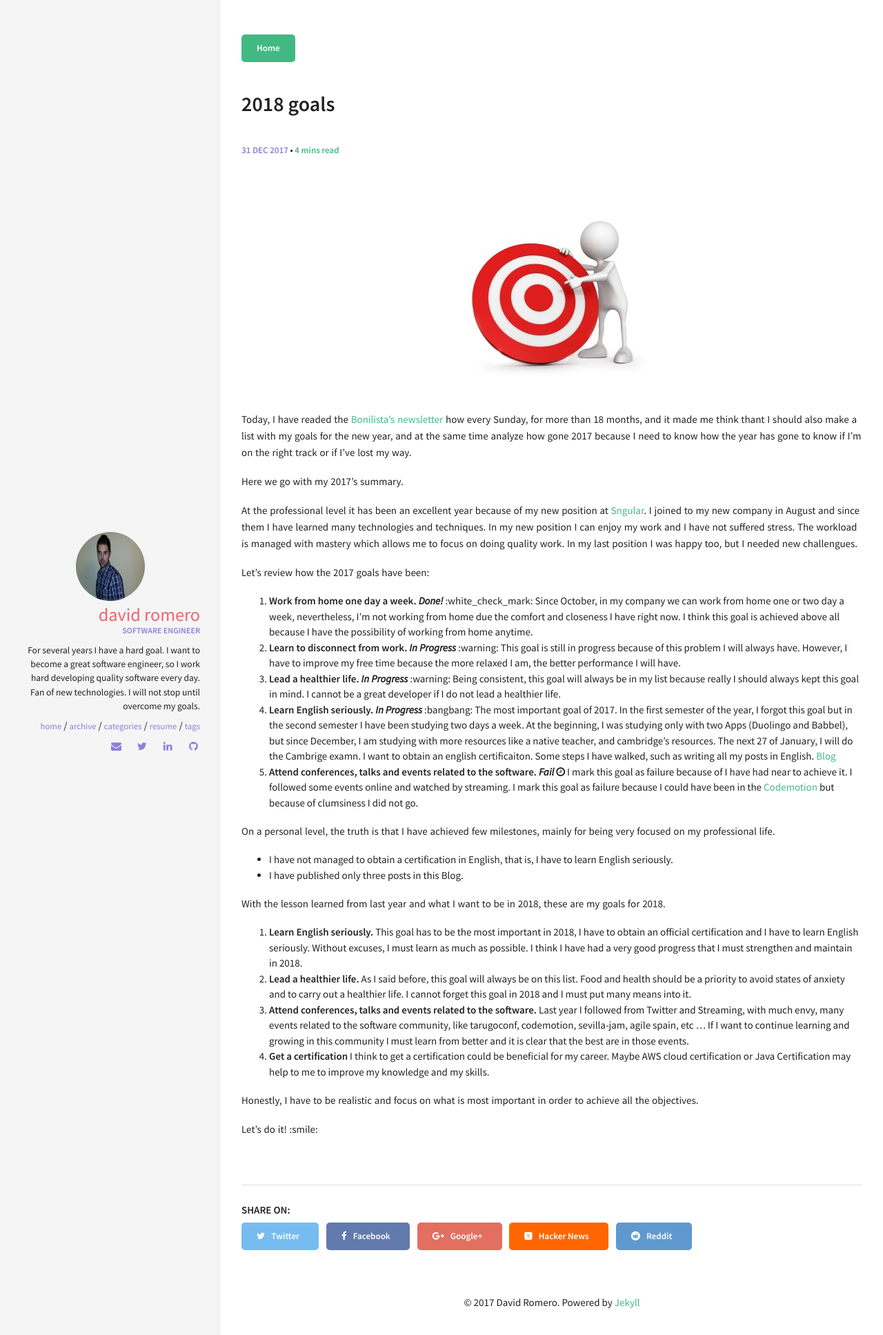
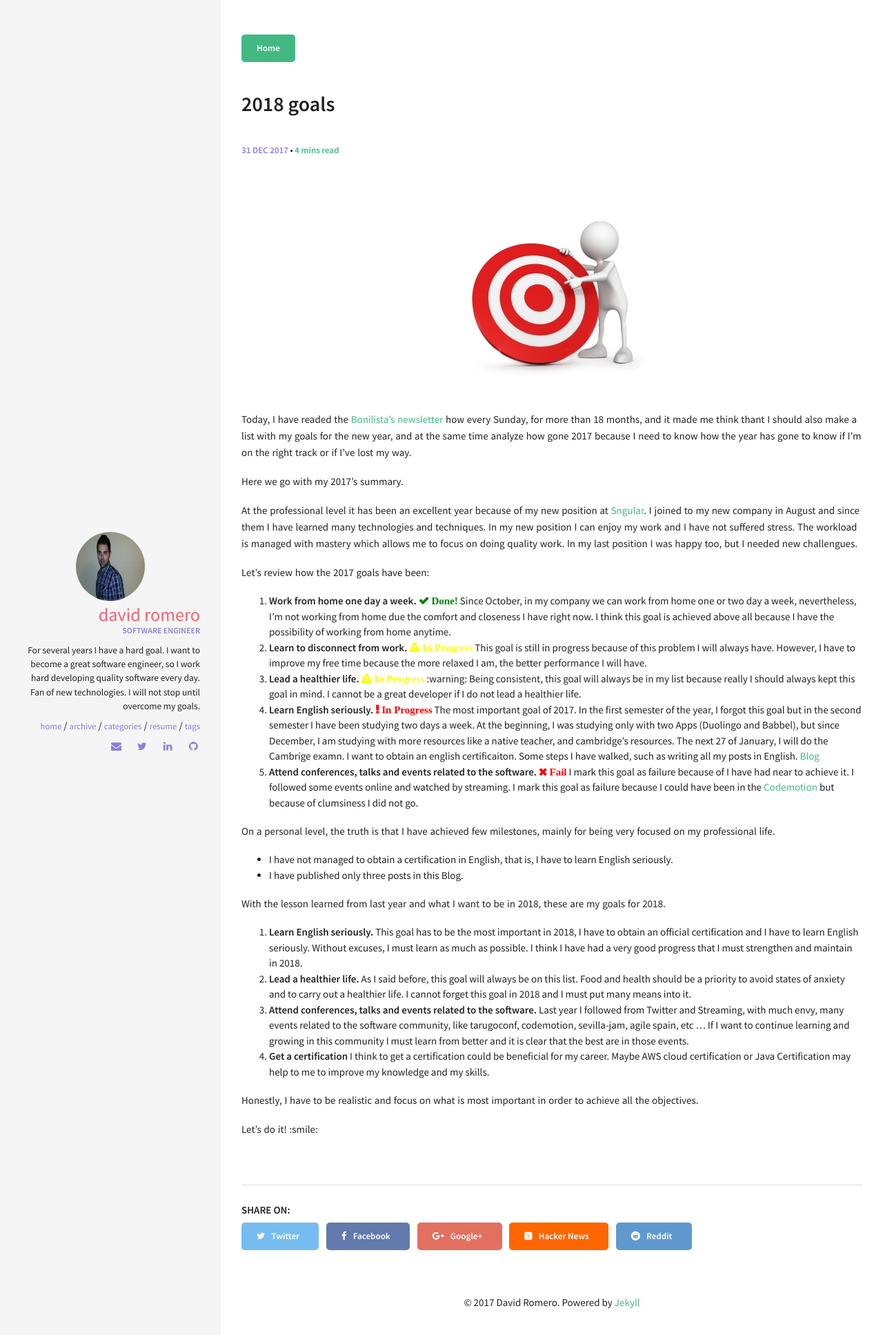
Before and after one commit to david-romero/david-romero.github.io, a Jekyll site: the page built from _posts/2017-12-21-2018-goals.md, in a window 1280 px wide. Shown: the top 1935 px of the page at 69% size. Built offline with Jekyll 4.4.1, drawn with Linux system fonts in a browser that asks for light colours.

Commit message:
Fix icons

```diff
--- a/_posts/2017-12-21-2018-goals.md
+++ b/_posts/2017-12-21-2018-goals.md
@@ -16,11 +16,11 @@ At the professional level it has been an excellent year because of my new positi
 
 Let's review how the 2017 goals have been:
 
-1. **Work from home one day a week.**   **_Done!_** :white_check_mark: Since October, in my company we can work from home one or two day a week, nevertheless, I'm not working from home due the comfort and closeness I have right now. I think this goal is achieved above all because I have the possibility of working from home anytime.
-2. **Learn to disconnect from work.** **_In Progress_** :warning: This goal is still in progress because of this problem I will always have. However, I have to improve my free time because the more relaxed I am, the better performance I will have.
-3. **Lead a healthier life.** **_In Progress_** :warning: Being consistent, this goal will always be in my list because really I should always kept this goal in mind. I cannot be a great developer if I do not lead a healthier life.
-4. **Learn English seriously.** **_In Progress_** :bangbang:  The most important goal of 2017. In the first semester of the year, I forgot this goal but in the second semester I have been studying two days a week. At the beginning, I was studying only with two Apps (Duolingo and Babbel), but since December, I am studying with more resources like a native teacher, and cambridge's resources. The next 27 of January, I will do the Cambrige examn. I want to obtain an english certificaiton. Some steps I have walked, such as writing all my posts in English. [Blog](https://david-romero.github.io/)
-5. **Attend conferences, talks and events related to the software.** **_Fail_** <i class="fa fa-clock-o" aria-hidden="true" title="Until Now"></i> I mark this goal as failure because of I have had near to achieve it. I followed some events online and watched by streaming. I mark this goal as failure because I could have been in the [Codemotion](https://2017.codemotion.es/agenda.html) but because of clumsiness I did not go.
+1. **Work from home one day a week.**   <i class="fa fa-check" aria-hidden="true" title="Done" style="color: green;font-weight: bold;">&nbsp;Done!</i> Since October, in my company we can work from home one or two day a week, nevertheless, I'm not working from home due the comfort and closeness I have right now. I think this goal is achieved above all because I have the possibility of working from home anytime.
+2. **Learn to disconnect from work.** <i class="fa fa-warning" aria-hidden="true" title="In Progress" style="color: yellow;font-weight: bold;">&nbsp;In Progress</i> This goal is still in progress because of this problem I will always have. However, I have to improve my free time because the more relaxed I am, the better performance I will have.
+3. **Lead a healthier life.** <i class="fa fa-warning" aria-hidden="true" title="In Progress" style="color: yellow;font-weight: bold;">&nbsp;In Progress</i> :warning: Being consistent, this goal will always be in my list because really I should always kept this goal in mind. I cannot be a great developer if I do not lead a healthier life.
+4. **Learn English seriously.** <i class="fa fa-exclamation" aria-hidden="true" title="Fail" style="color: red;font-weight: bold;">&nbsp;In Progress</i>  The most important goal of 2017. In the first semester of the year, I forgot this goal but in the second semester I have been studying two days a week. At the beginning, I was studying only with two Apps (Duolingo and Babbel), but since December, I am studying with more resources like a native teacher, and cambridge's resources. The next 27 of January, I will do the Cambrige examn. I want to obtain an english certificaiton. Some steps I have walked, such as writing all my posts in English. [Blog](https://david-romero.github.io/)
+5. **Attend conferences, talks and events related to the software.** <i class="fa fa-times" aria-hidden="true" title="Fail" style="color: red;font-weight: bold;">&nbsp;Fail</i> I mark this goal as failure because of I have had near to achieve it. I followed some events online and watched by streaming. I mark this goal as failure because I could have been in the [Codemotion](https://2017.codemotion.es/agenda.html) but because of clumsiness I did not go.
 
 On a personal level, the truth is that I have achieved few milestones, mainly for being very focused on my professional life.
 
```
